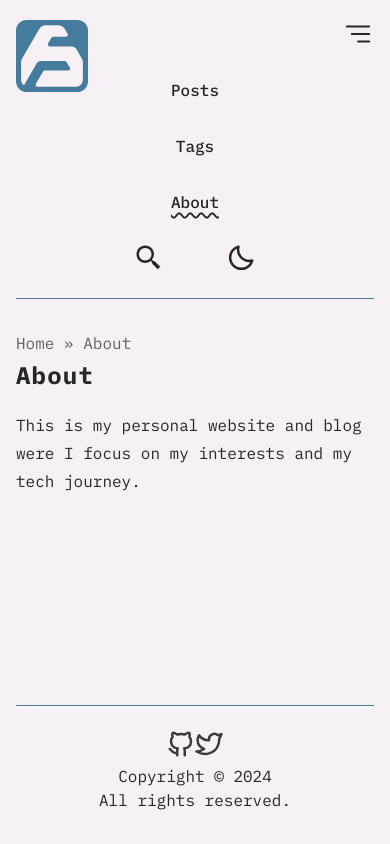
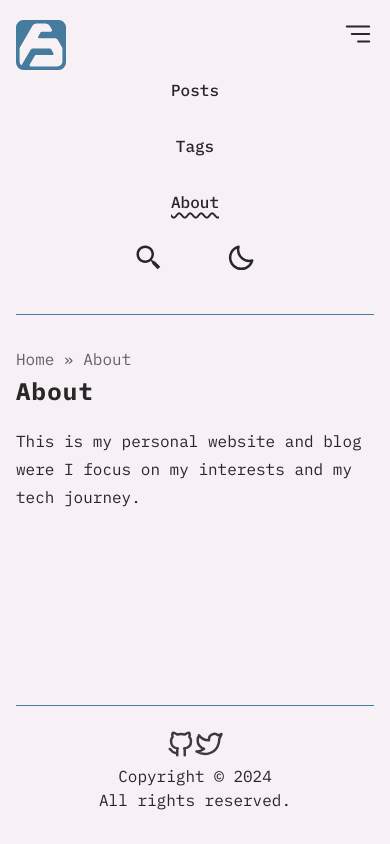
Before and after one commit to anshs/fpub, an Astro site: page /about in a window 390 px wide. Built offline with nearby package versions, Linux system fonts and the light colour scheme; Astro itself is replaced by a stand-in of ours.

Commit message:
favicon update and fixed logo in mobile view

```diff
--- a/src/styles/base.css
+++ b/src/styles/base.css
@@ -140,3 +140,21 @@
     @apply outline-2 outline-offset-1 outline-skin-fill focus-visible:no-underline focus-visible:outline-dashed;
   }
 }
+
+/* General styles for the logo */
+.logo img {
+  max-height: 100%; /* Ensure the logo fits within its container */
+}
+
+/* Mobile-specific styles */
+@media (max-width: 640px) {
+  .logo img {
+    max-width: 70%; /* Adjust the max width for mobile */
+    height: auto; /* Maintain aspect ratio */
+  }
+
+  /* Adjust HR spacing to avoid overlapping */
+  header hr {
+    margin-top: 1rem; /* Add some space between the logo and HR */
+  }
+}
```
Also changed, not shown: public/favicon.svg.
